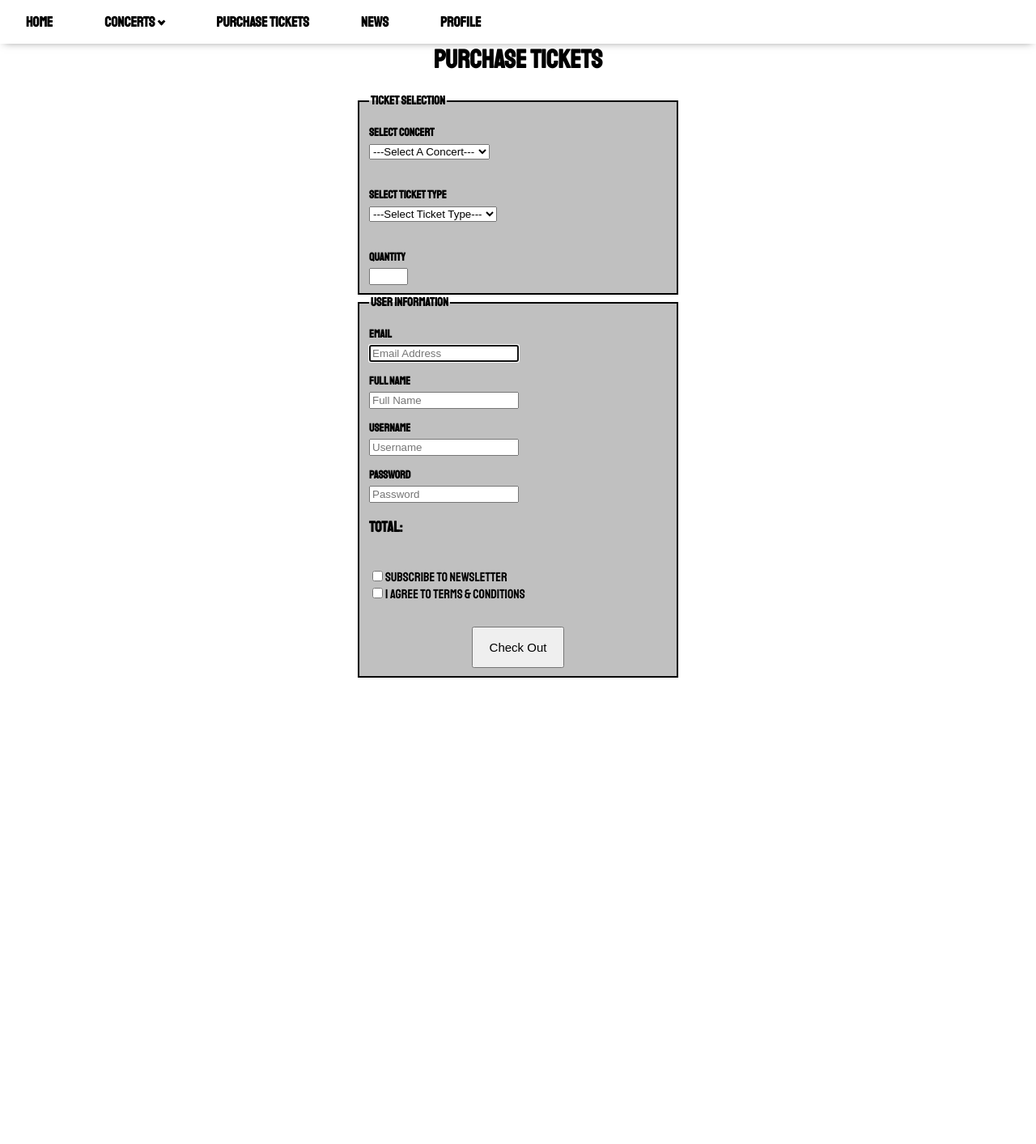
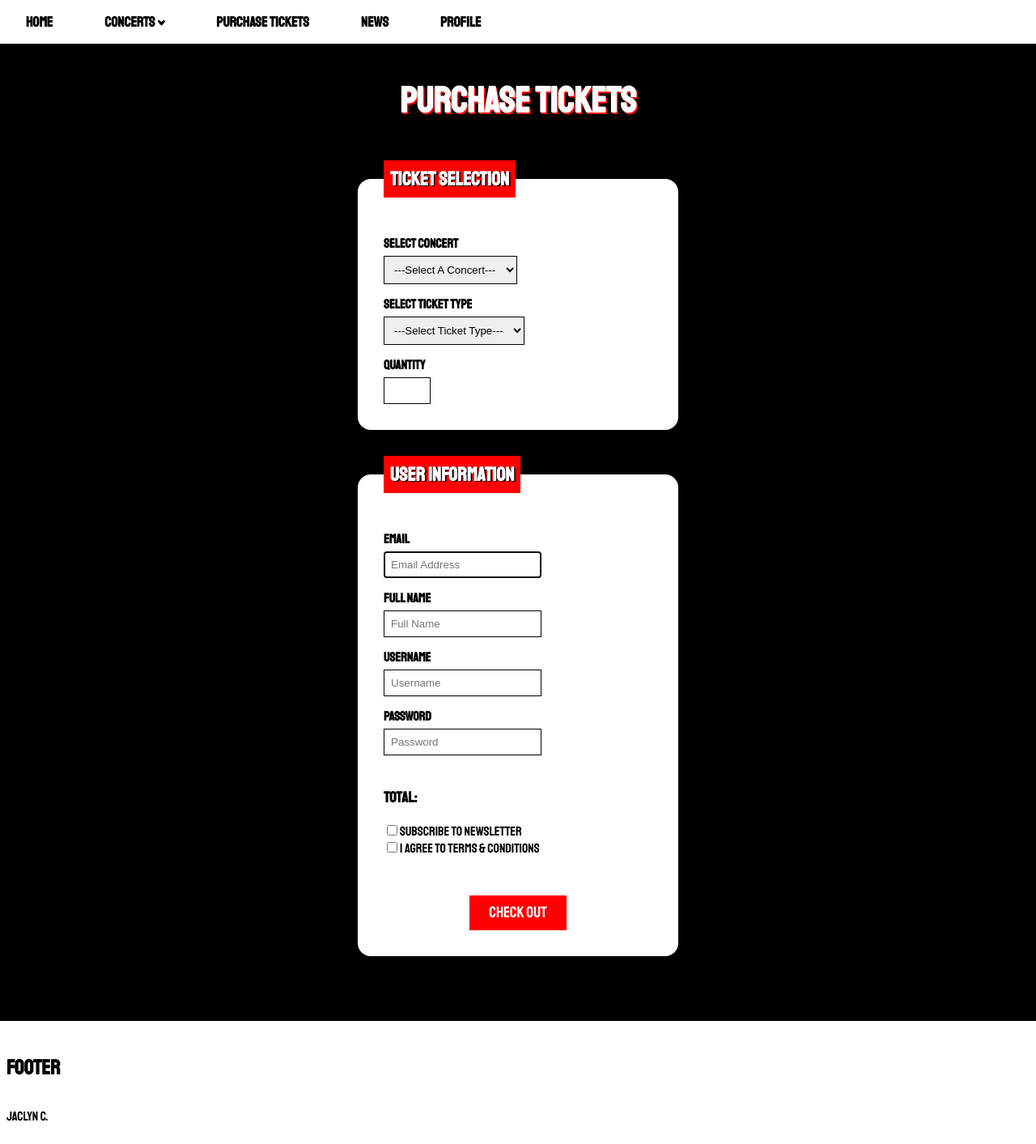
Before and after one commit to CJaclyn/Concert-Ticket-Website, a PHP site: page /Purchase.html in a window 1280 px wide. Shown: the part 68-1481 px from the top of the page at 81% size. Before the commit the page ends 905 px from the top, so only its background shows below. Run offline with PHP 8.4, Linux system fonts and the light colour scheme.

Commit message:
css changes

```diff
--- a/News.css
+++ b/News.css
@@ -1,6 +1,10 @@
 body {
   padding-left: 2rem;
   padding-right: 2rem;
+}
+
+footer {
+  margin-top: 0;
 }
 
 .header img {
--- a/Purchase.css
+++ b/Purchase.css
@@ -1,11 +1,19 @@
+body {
+	background-color: black;
+}
+
 h1 {
+	margin-top: 6rem;
 	text-align: center;
+	color: white;
+	text-shadow: 1.5px 1.5px red;
+	font-size: 2.8rem;
 }
 
 .form {
 	display: block;
 	text-align: center;
-	}
+}
 
 form {
 	width: 400px;
@@ -13,7 +21,7 @@ form {
 	display: inline-block;
 	margin-left: auto;
 	margin-right: auto;
-
+	margin-top: 1rem;
 }
 
 label {
@@ -21,34 +29,55 @@ label {
 	font-weight: bold;
 	padding-top: 15px;
 	padding-bottom: 5px;
-	font-size: 14px;
+	font-size: 1rem;
 }
 
 legend {
-	font-size: 15px;
+	font-size: 1.5rem;
 	font-weight: bold;
-	border-radius: 10px;
+	background-color: red;
+	padding: .5rem;
+	color: white;
+	text-shadow: 1.5px 1px black;
 }
 
+.subform	{
+	border: none;
+	background-color: white;
+	padding: 2rem;
+	border-radius: 1rem;
+}
 
-.border	{
-	border: 2px solid black;
-	background-color: silver;
+.subform:last-of-type {
+	margin-top: 2rem;
+}
 
+h3 {
+	margin-top: 2.5rem;
 }
 
 .button {
 	text-align: center;
-	font-size: 15px;
+	font-size: 1.2rem;
 	cursor: pointer;
-	padding: 15px 20px;
+	margin-top: 3rem;
+	padding: .6rem 1.5rem;
+	background-color: red;
+	border: none;
+	color: white;
+	font-family: 'Staatliches', sans-serif;
 }
 
 .checkout {
 	text-align: center;
-	padding-top: 30px;
 }
 
-.inline {
-	display:inline-block;
+select {
+	padding: .5rem;
+	border: 1px solid black;
 }
+
+input[type="text"], input[type="password"], input[type="number"]{
+	padding: .5rem;
+	border: 1px solid black;
+}
--- a/Purchase.html
+++ b/Purchase.html
@@ -34,10 +34,11 @@
 
 <div class="form">
 	<form action="Purchase.php" method="post">
-		<fieldset class="border">
+
+		<fieldset class="subform">
 			<legend>Ticket Selection</legend>
+
 			<label>Select Concert</label>
-			<div class="custom-select">
 				<select id="concert" name="concert">
 					<option value = "0">---Select A Concert---</option>
 					<option value = "1">Arctic Monkeys</option>
@@ -49,39 +50,45 @@
 					<option value = "7">Rammstein</option>
 					<option value = "8">Seven Lions</option>
 				</select>
-			</div>
-			<br>
+
 			<label>Select Ticket Type</label>
-			<div class="custom-select">
 				<select id="ticket" name="ticket">
-				<option value = "0">---Select Ticket Type---</option>
+				  <option value = "0">---Select Ticket Type---</option>
 					<option value = "Normal">Normal</option>
 					<option value = "VIP">VIP</option>
 				</select>
-			</div>
-			<br>
+
 			<label>Quantity</label>
 			<input type="number" name="quantity" min="1" max="8">
 		</fieldset>
-		<fieldset class="border">
+
+		<fieldset class="subform">
 			<legend>User Information</legend>
 			<label>Email</label>
-			<input type="text" name="Email" placeholder="Email Address" autofocus></input><br>
+			<input type="text" name="Email" placeholder="Email Address" autofocus></input>
 			<label>Full Name</label>
-			<input type="text" name="Name" placeholder="Full Name" autofocus></input><br>
+			<input type="text" name="Name" placeholder="Full Name" autofocus></input>
 			<label>Username</label>
-			<input type="text" name="Username" placeholder="Username" autofocus></input><br>
+			<input type="text" name="Username" placeholder="Username" autofocus></input>
 			<label>Password</label>
-			<input type="text" name="Password" placeholder="Password" autofocus></input><br>
-			<h3>Total:</h3><br>
-			<input type="checkbox" name="newsletter" value="newsletter">Subscribe to Newsletter<br>
+			<input type="password" name="Password" placeholder="Password" autofocus></input>
+
+      <h3>Total:</h3>
+
+      <input type="checkbox" name="newsletter" value="newsletter">Subscribe to Newsletter<br>
 			<input type="checkbox" name="terms" value="terms">I Agree to Terms & Conditions<br>
-			<div class="checkout">
-				<input type="button" class="button" value="Check Out">
-			</div>
+
+      <div class="checkout">
+        <input type="button" class="button" value="Check Out">
+      </div>
 		</fieldset>
 	</form>
 </div>
+
+<footer>
+  <h4>Footer</h4>
+  <p>Jaclyn C.</p>
+</footer>
 </body>
 
 </html>
--- a/all.php
+++ b/all.php
@@ -4,8 +4,9 @@
 <title>all Concerts</title>
 <meta charset="UTF-8">
 <meta name="viewport" content="width=device-width, initial-scale=1">
-<link rel="stylesheet" type="text/css" href="generalstylesheet.css">
-<link rel="stylesheet" type="text/css" href="genre.css">
+<link rel="stylesheet" href="generalstylesheet.css">
+<link rel="stylesheet" href="genre.css">
+<link rel="stylesheet" href="displayconcerts.css">
 <link href="https://fonts.googleapis.com/css?family=Staatliches&display=swap" rel="stylesheet">
 </head>
 <body>
--- a/concerts.html
+++ b/concerts.html
@@ -4,8 +4,9 @@
 <title>Concerts</title>
 <meta charset="UTF-8">
 <meta name="viewport" content="width=device-width, initial-scale=1">
-<link rel="stylesheet" type="text/css" href="generalstylesheet.css">
-<link rel="stylesheet" type="text/css" href="concerts.css">
+<link rel="stylesheet" href="generalstylesheet.css">
+<link rel="stylesheet" href="concerts.css">
+<link rel="stylesheeet" href="displayconcerts.css">
 <link rel="stylesheet" href="https://cdnjs.cloudflare.com/ajax/libs/font-awesome/4.7.0/css/font-awesome.min.css">
 <link href="https://fonts.googleapis.com/css?family=Staatliches&display=swap" rel="stylesheet">
 </head>
--- a/edm.php
+++ b/edm.php
@@ -4,8 +4,9 @@
 <title>EDM Concerts</title>
 <meta charset="UTF-8">
 <meta name="viewport" content="width=device-width, initial-scale=1">
-<link rel="stylesheet" type="text/css" href="generalstylesheet.css">
-<link rel="stylesheet" type="text/css" href="genre.css">
+<link rel="stylesheet" href="generalstylesheet.css">
+<link rel="stylesheet" href="genre.css">
+<link rel="stylesheet" href="displayconcerts.css">
 <link href="https://fonts.googleapis.com/css?family=Staatliches&display=swap" rel="stylesheet">
 </head>
 <body>
--- a/generalstylesheet.css
+++ b/generalstylesheet.css
@@ -65,15 +65,12 @@ h4 {
   font-size: 1.6rem;
 }
 
-.row a {
-  color: red;
-}
-
 footer {
     background-color: white;
     width: 100%;
     padding: .5rem;
     color: black;
+    margin-top: 5rem;
 }
 
 nav ul li a:hover {
--- a/index.php
+++ b/index.php
@@ -4,8 +4,9 @@
 <title>Home</title>
 <meta charset="UTF-8">
 <meta name="viewport" content="width=device-width, initial-scale=1">
-<link rel="stylesheet" type="text/css" href="generalstylesheet.css">
-<link rel="stylesheet" type="text/css" href="homepage.css">
+<link rel="stylesheet" href="generalstylesheet.css">
+<link rel="stylesheet" href="homepage.css">
+<link rel="stylesheet" href="displayconcerts.css">
 <link href="https://fonts.googleapis.com/css?family=Staatliches&display=swap" rel="stylesheet">
 </head>
 <body>
--- a/metal.php
+++ b/metal.php
@@ -4,8 +4,9 @@
 <title>Metal Concerts</title>
 <meta charset="UTF-8">
 <meta name="viewport" content="width=device-width, initial-scale=1">
-<link rel="stylesheet" type="text/css" href="generalstylesheet.css">
-<link rel="stylesheet" type="text/css" href="genre.css">
+<link rel="stylesheet" href="generalstylesheet.css">
+<link rel="stylesheet" href="genre.css">
+<link rel="stylesheet" href="displayconcerts.css">
 <link href="https://fonts.googleapis.com/css?family=Staatliches&display=swap" rel="stylesheet">
 </head>
 <body>
--- a/pop.php
+++ b/pop.php
@@ -4,8 +4,9 @@
 <title>Pop Concerts</title>
 <meta charset="UTF-8">
 <meta name="viewport" content="width=device-width, initial-scale=1">
-<link rel="stylesheet" type="text/css" href="generalstylesheet.css">
-<link rel="stylesheet" type="text/css" href="genre.css">
+<link rel="stylesheet" href="generalstylesheet.css">
+<link rel="stylesheet" href="genre.css">
+<link rel="stylesheet" href="displayconcerts.css">
 <link href="https://fonts.googleapis.com/css?family=Staatliches&display=swap" rel="stylesheet">
 </head>
 <body>
--- a/rock.php
+++ b/rock.php
@@ -4,8 +4,9 @@
 <title>Rock Concerts</title>
 <meta charset="UTF-8">
 <meta name="viewport" content="width=device-width, initial-scale=1">
-<link rel="stylesheet" type="text/css" href="generalstylesheet.css">
-<link rel="stylesheet" type="text/css" href="genre.css">
+<link rel="stylesheet" href="generalstylesheet.css">
+<link rel="stylesheet" href="genre.css">
+<link rel="stylesheet" href="displayconcerts.css">
 <link href="https://fonts.googleapis.com/css?family=Staatliches&display=swap" rel="stylesheet">
 </head>
 <body>
--- a/searchresult.php
+++ b/searchresult.php
@@ -4,8 +4,9 @@
 <title>Search Result</title>
 <meta charset="UTF-8">
 <meta name="viewport" content="width=device-width, initial-scale=1">
-<link rel="stylesheet" type="text/css" href="generalstylesheet.css">
-<link rel="stylesheet" type="text/css" href="searchresult.css">
+<link rel="stylesheet" href="generalstylesheet.css">
+<link rel="stylesheet" href="searchresult.css">
+<link rel="stylesheet" href="displayconcerts.css">
 <link href="https://fonts.googleapis.com/css?family=Staatliches&display=swap" rel="stylesheet">
 </head>
 <body>
```
Also changed, not shown: concerts.css (+0 -10 lines), displayconcerts.css (added, +68 -0 lines), genre.css (+0 -64 lines), homepage.css (+0 -65 lines), searchresult.css (+0 -46 lines).
